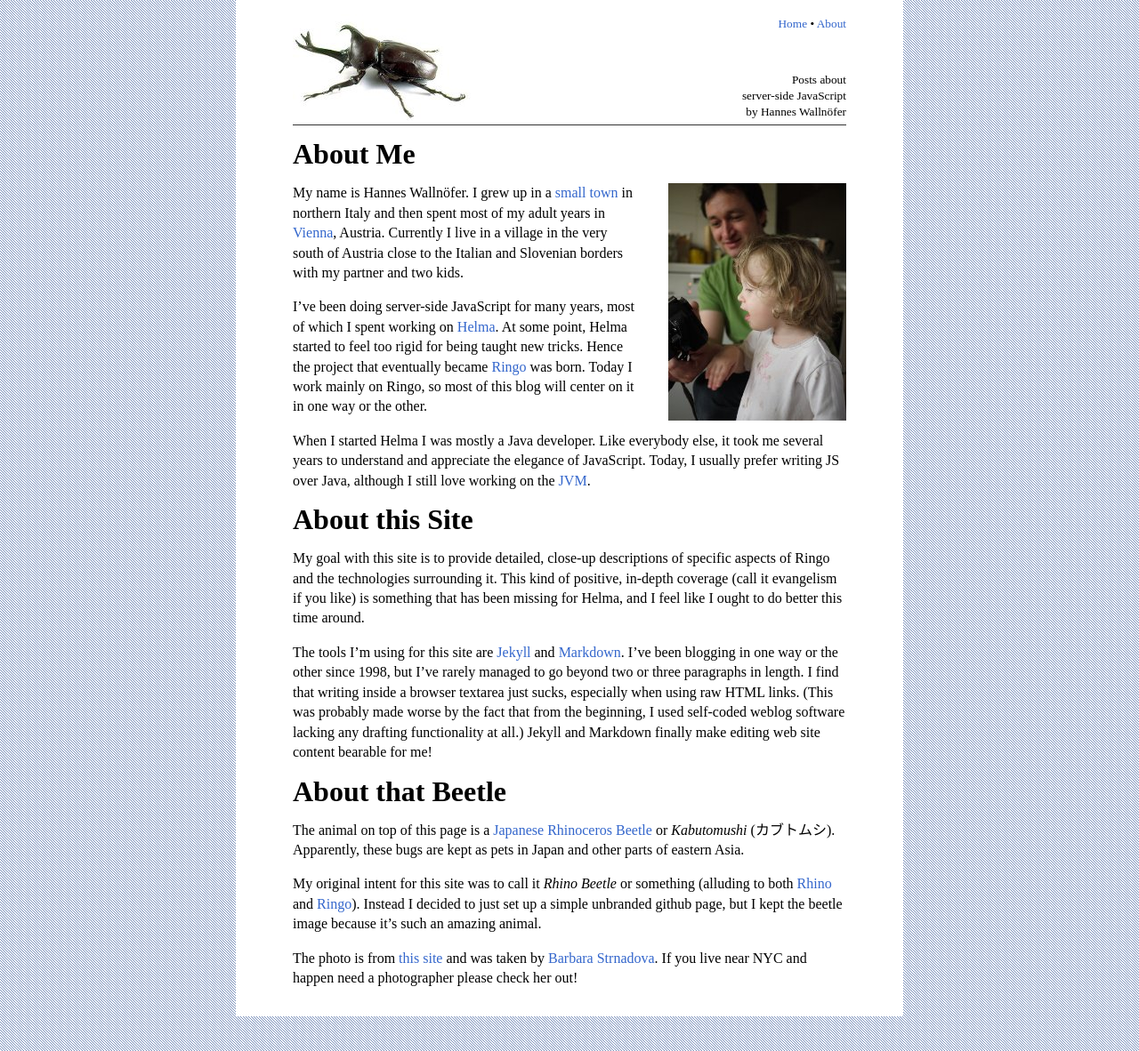
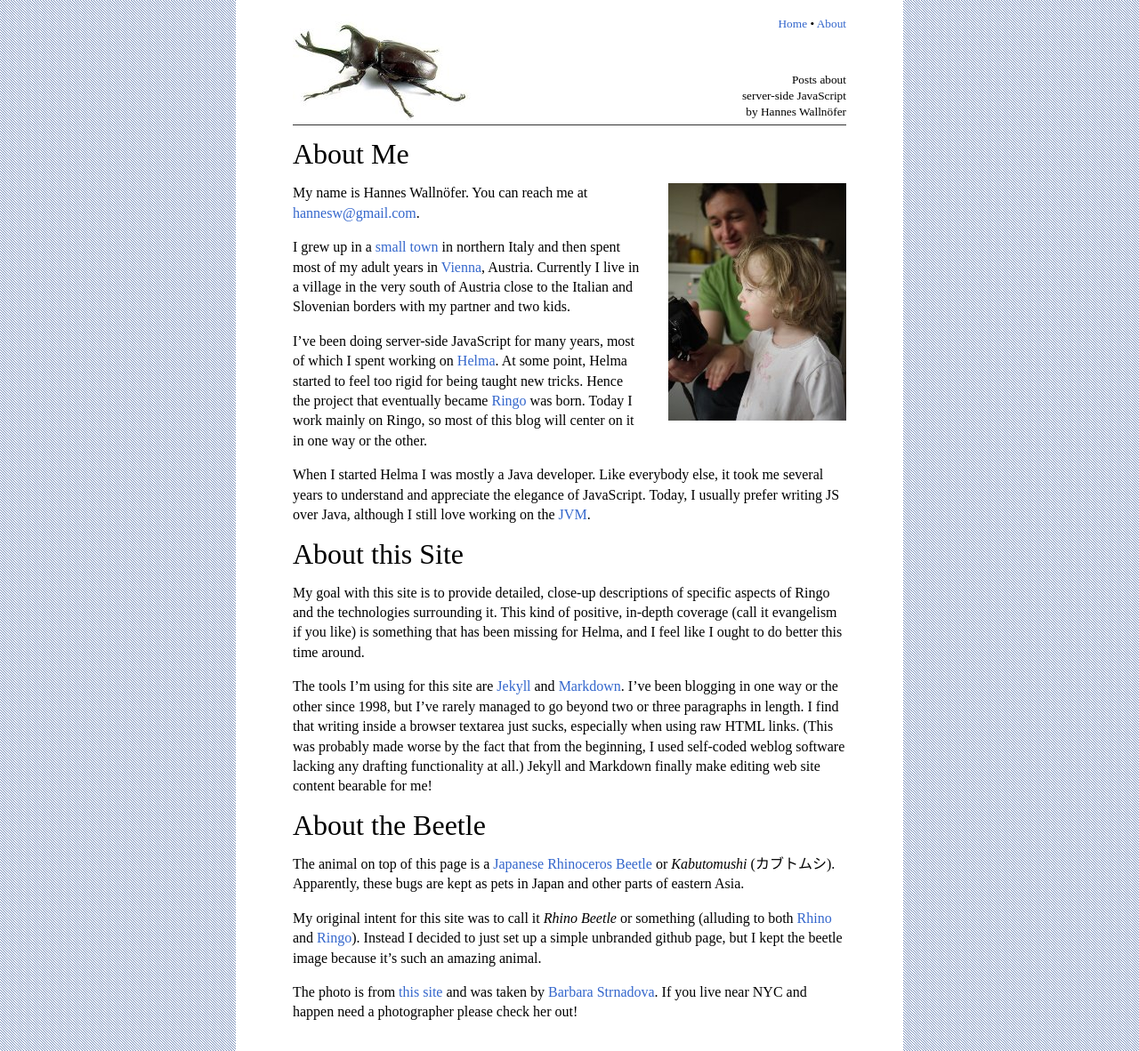
Before and after one commit to hns/hns.github.com, a Jekyll site: the page built from about.md, in a window 1280 px wide. Shown: the whole page at 89% size. Built offline with Jekyll 4.4.1, drawn with Linux system fonts in a browser that asks for light colours.

Commit message:
add article about jetty web serving + more tweaks

```diff
--- a/about.md
+++ b/about.md
@@ -7,10 +7,12 @@ title: About
 
 <img src="/images/hv.jpg" style="float: right; margin-left: 2em;">
 
-My name is Hannes Wallnöfer. I grew up in a [small town][meran] in northern
-Italy and then spent most of my adult years in [Vienna], Austria. Currently I
-live in a village in the very south of Austria close to the Italian and
-Slovenian borders with my partner and two kids.
+My name is Hannes Wallnöfer. You can reach me at <hannesw@gmail.com>.
+
+I grew up in a [small town][meran] in northern Italy and then spent most of my
+adult years in [Vienna], Austria. Currently I live in a village in the very
+south of Austria close to the Italian and Slovenian borders with my partner and
+two kids.
 
 [meran]: http://en.wikipedia.org/wiki/Meran
 [vienna]: http://en.wikipedia.org/wiki/Vienna
@@ -49,7 +51,7 @@ make editing web site content bearable for me!
 [jekyll]: http://github.com/mojombo/jekyll
 [markdown]: http://daringfireball.net/projects/markdown/
 
-# About that Beetle
+# About the Beetle
 
 The animal on top of this page is a [Japanese Rhinoceros Beetle][rhino beetle]
 or _Kabutomushi_ (カブトムシ). Apparently, these bugs are kept as pets in Japan and
--- a/css/style.css
+++ b/css/style.css
@@ -90,8 +90,8 @@ a:active {
     text-decoration: underline;
 }
 
-h1 {
-    font-weight: bold;
+h1, h2, h3, h4 {
+    font-weight: normal;
 }
 
 pre {
@@ -100,6 +100,10 @@ pre {
     padding: 0.5em;
     overflow: auto;
     line-height: 1.2em;
+}
+
+p code {
+    font-weight: bold;
 }
 
 ul.toc {
```
Also changed, not shown: _posts/2010-06-29-test.md (deleted, +0 -6 lines), _posts/2010-07-02-versatility.md (added, +170 -0 lines).
